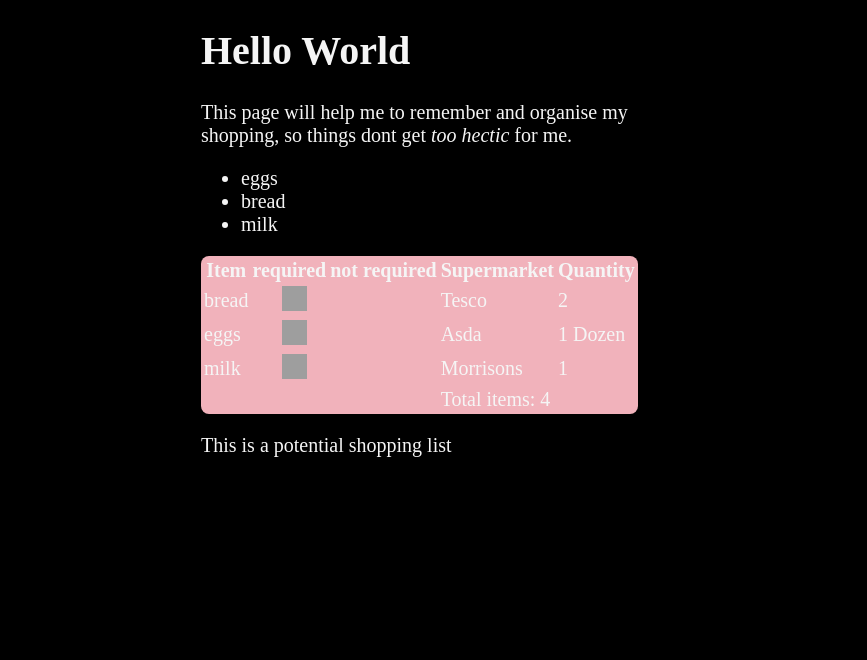
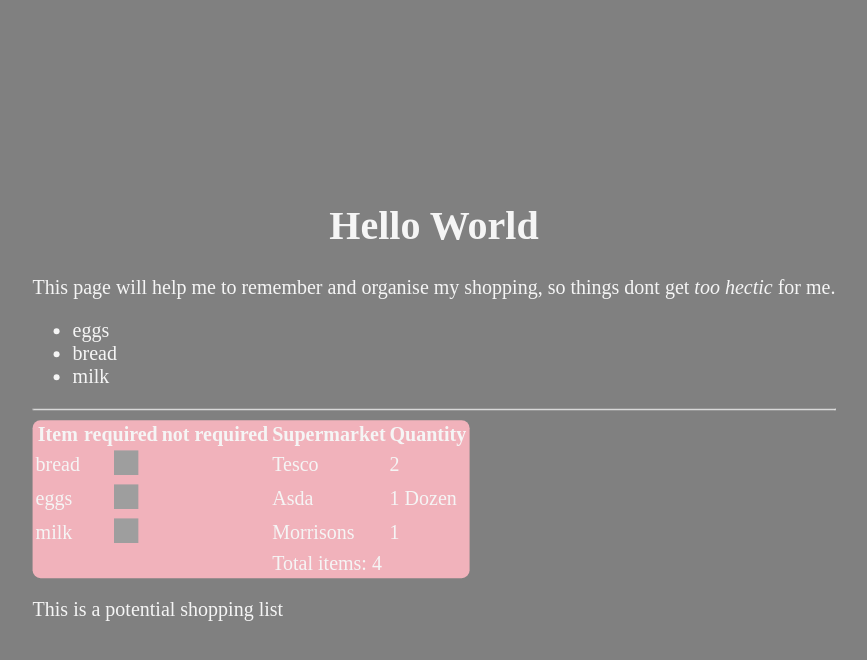
Before and after one commit to rakkas95/M1-Benchmark, a plain HTML site: page index.html in a window 1280 px wide. Shown: the whole page, without its empty margins (214-1081 px from the left). Drawn offline with Linux system fonts and the light colour scheme; grey boxes are pictures that could not be loaded.

Commit message:
css update

```diff
--- a/index.html
+++ b/index.html
@@ -7,12 +7,16 @@
     <title>Module 1 Bench Mark Exercises</title>
     <style>
         body {
-            background-color: black;
+            background-color: grey;
             font-family: 'Piazzolla', serif;
             color: whitesmoke;
-            max-width: 450px;
-            margin: 0 auto;
             font-size: 20px;
+            position: absolute;
+            top: 50%;
+            left: 50%;
+            margin-right: -50%;
+            transform: translate(-50%, -50%);
+            max-width: 500%;
         }
 
         img {
@@ -28,6 +32,11 @@
             border-radius: 8px;
 
         }
+
+        h1 {
+            text-align: center;
+        }
+
     </style>
 </head>
 
@@ -42,6 +51,9 @@
             <li>bread</li>
             <li>milk</li>
         </ul>
+
+        <hr>
+
         <table>
             <tr>
                 <th>Item</th>
```
